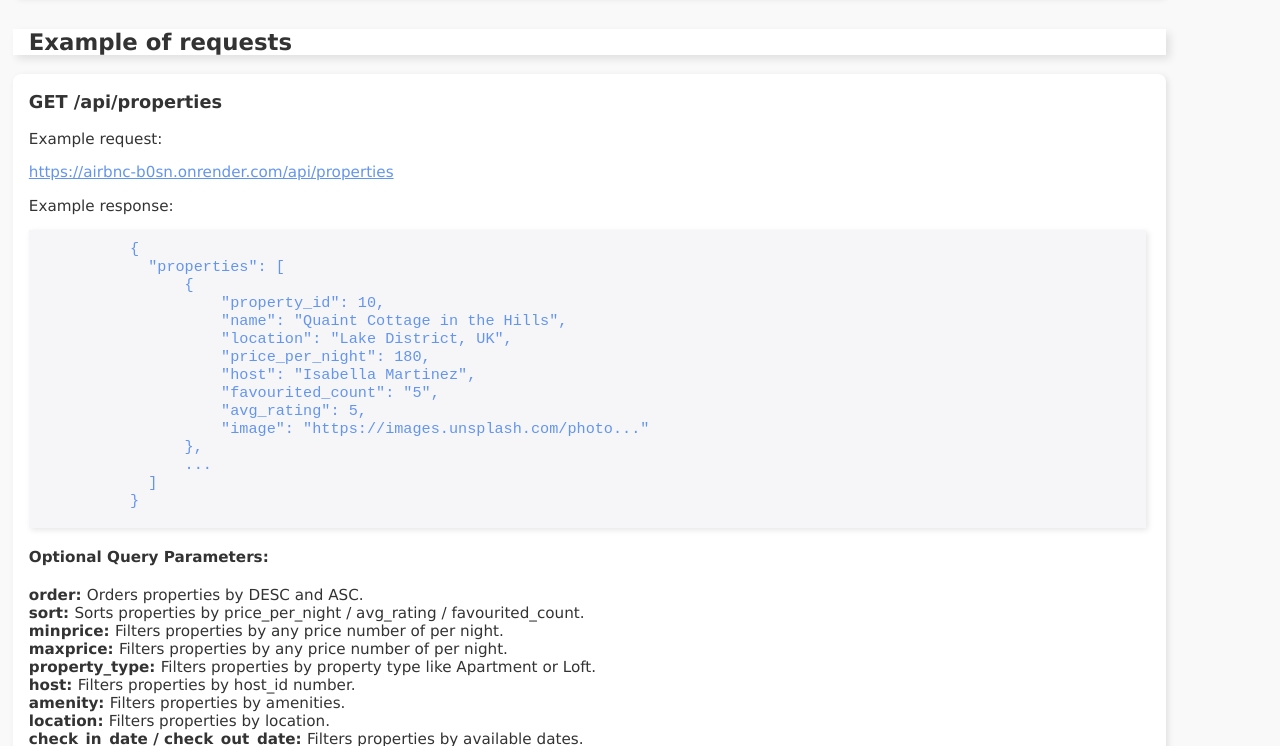
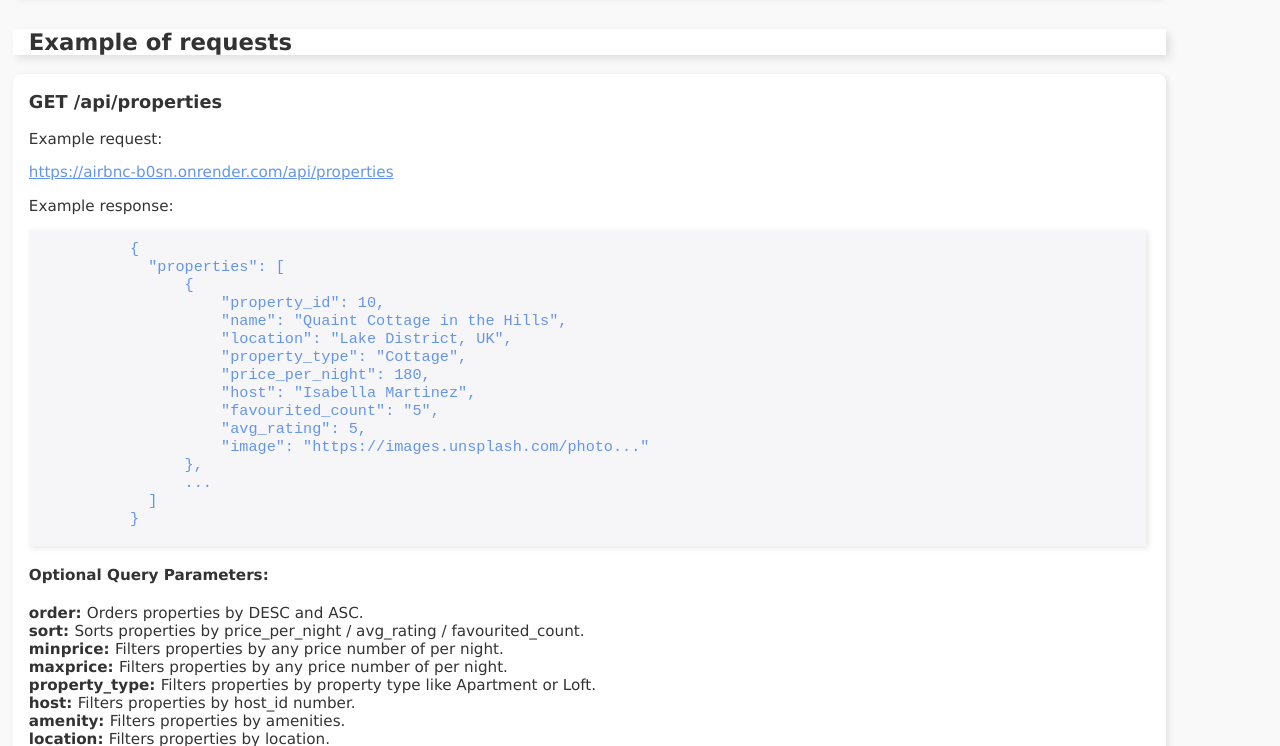
Before and after one commit to gokhansihli/airbnc, a website: page public/index.html in a window 1280 px wide. Shown: the part 450-1196 px from the top of the page. Drawn offline with Linux system fonts and the light colour scheme.

Commit message:
Updated property type in properties

```diff
--- a/public/index.html
+++ b/public/index.html
@@ -57,6 +57,7 @@
                     "property_id": 10,
                     "name": "Quaint Cottage in the Hills",
                     "location": "Lake District, UK",
+                    "property_type": "Cottage",
                     "price_per_night": 180,
                     "host": "Isabella Martinez",
                     "favourited_count": "5",
```
